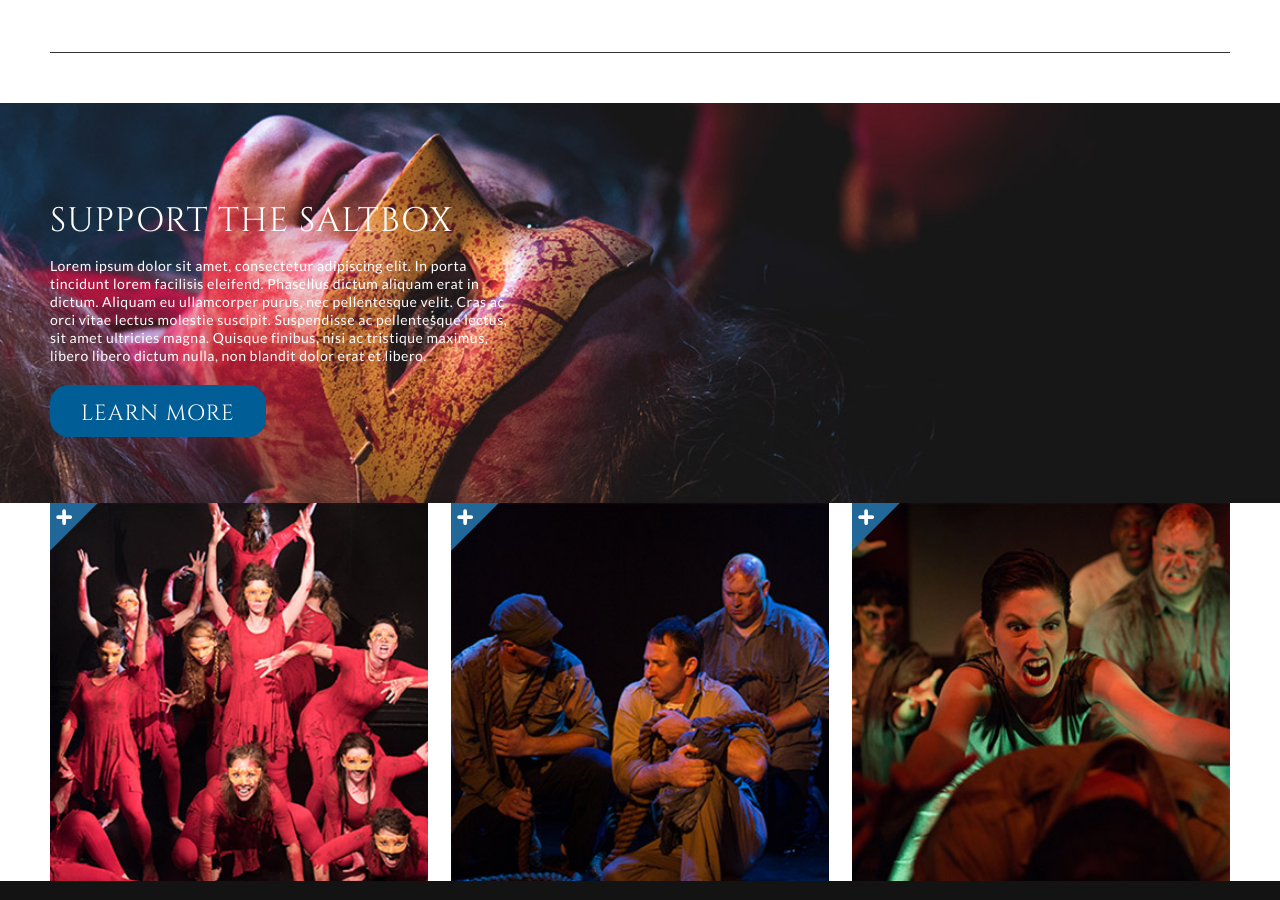
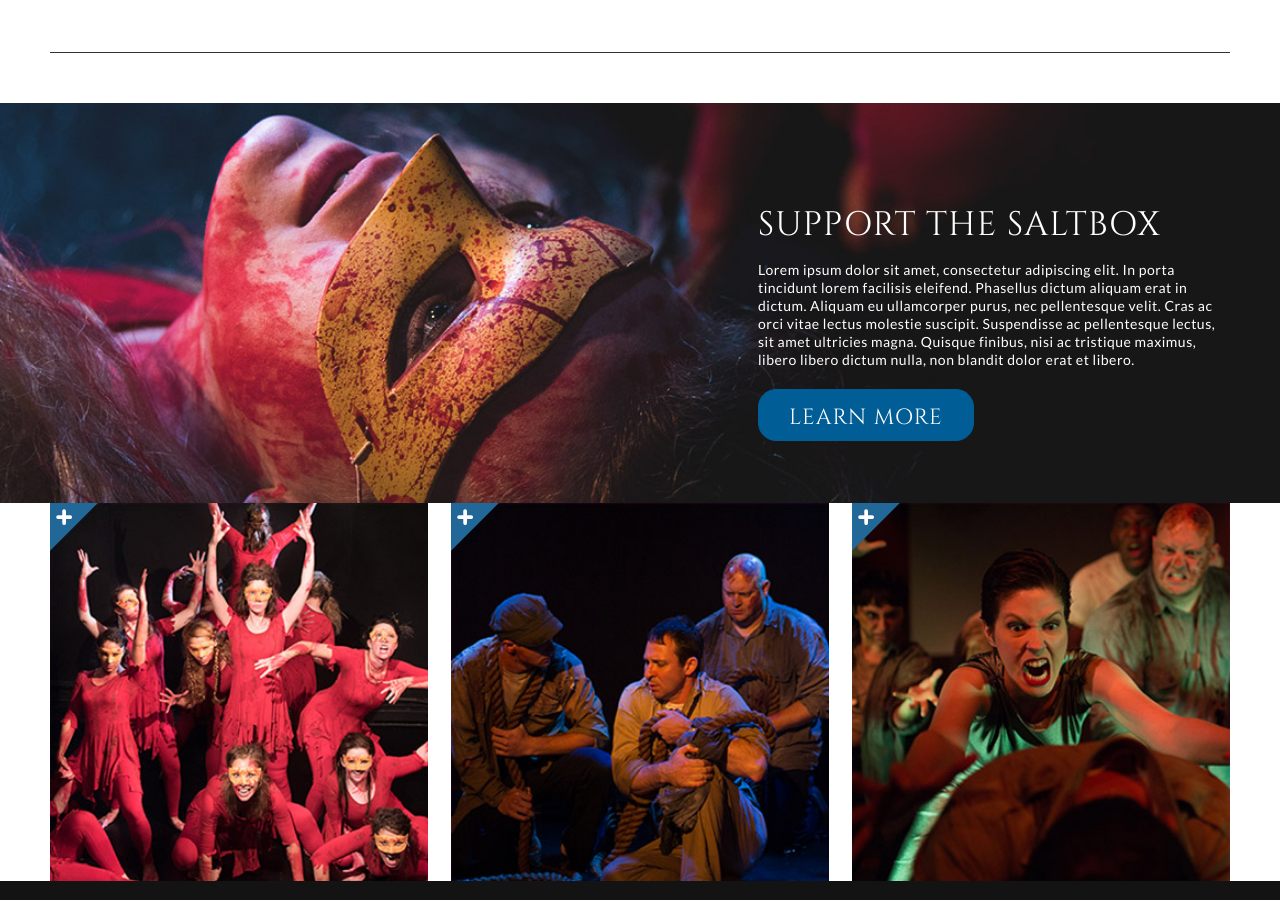
Before and after one commit to sm1215/sb, an Angular app: page / in a window 1280 px wide. Shown: the part 1848-2748 px from the top of the page. Built offline with nearby package versions, Linux system fonts and the light colour scheme.

Commit message:
re-align support component

```diff
--- a/src/app/support/support.component.css
+++ b/src/app/support/support.component.css
@@ -3,19 +3,16 @@
   background-image: url('../../assets/images/support.jpg');
   background-size: cover;
   background-repeat: no-repeat;
-  flex-direction: flex-end;
   padding: 100px 0 70px 0;
   width: 100%;
-  display: flex;
-  flex-direction: row;
-  flex-wrap: nowrap;
+}
+
+.col-container {
   justify-content: flex-end;
-  align-items: center;
-  align-content: center;
 }
 
 .content {
-  width: 40%;
+  flex-basis: 40%;
 }
 
 h2, p {
--- a/src/app/support/support.component.html
+++ b/src/app/support/support.component.html
@@ -1,9 +1,11 @@
 <div class="support">
   <div class="inner">
-    <div class="content">
-      <h2>SUPPORT THE SALTBOX</h2>
-      <p>Lorem ipsum dolor sit amet, consectetur adipiscing elit. In porta tincidunt lorem facilisis eleifend. Phasellus dictum aliquam erat in dictum. Aliquam eu ullamcorper purus, nec pellentesque velit. Cras ac orci vitae lectus molestie suscipit. Suspendisse ac pellentesque lectus, sit amet ultricies magna. Quisque finibus, nisi ac tristique maximus, libero libero dictum nulla, non blandit dolor erat et libero.</p>
-      <a href="#" class="cta">LEARN MORE</a>
+    <div class="col-container">
+      <div class="col content">
+        <h2>SUPPORT THE SALTBOX</h2>
+        <p>Lorem ipsum dolor sit amet, consectetur adipiscing elit. In porta tincidunt lorem facilisis eleifend. Phasellus dictum aliquam erat in dictum. Aliquam eu ullamcorper purus, nec pellentesque velit. Cras ac orci vitae lectus molestie suscipit. Suspendisse ac pellentesque lectus, sit amet ultricies magna. Quisque finibus, nisi ac tristique maximus, libero libero dictum nulla, non blandit dolor erat et libero.</p>
+        <a href="#" class="cta">LEARN MORE</a>
+      </div>
     </div>
   </div>
 </div>
```
